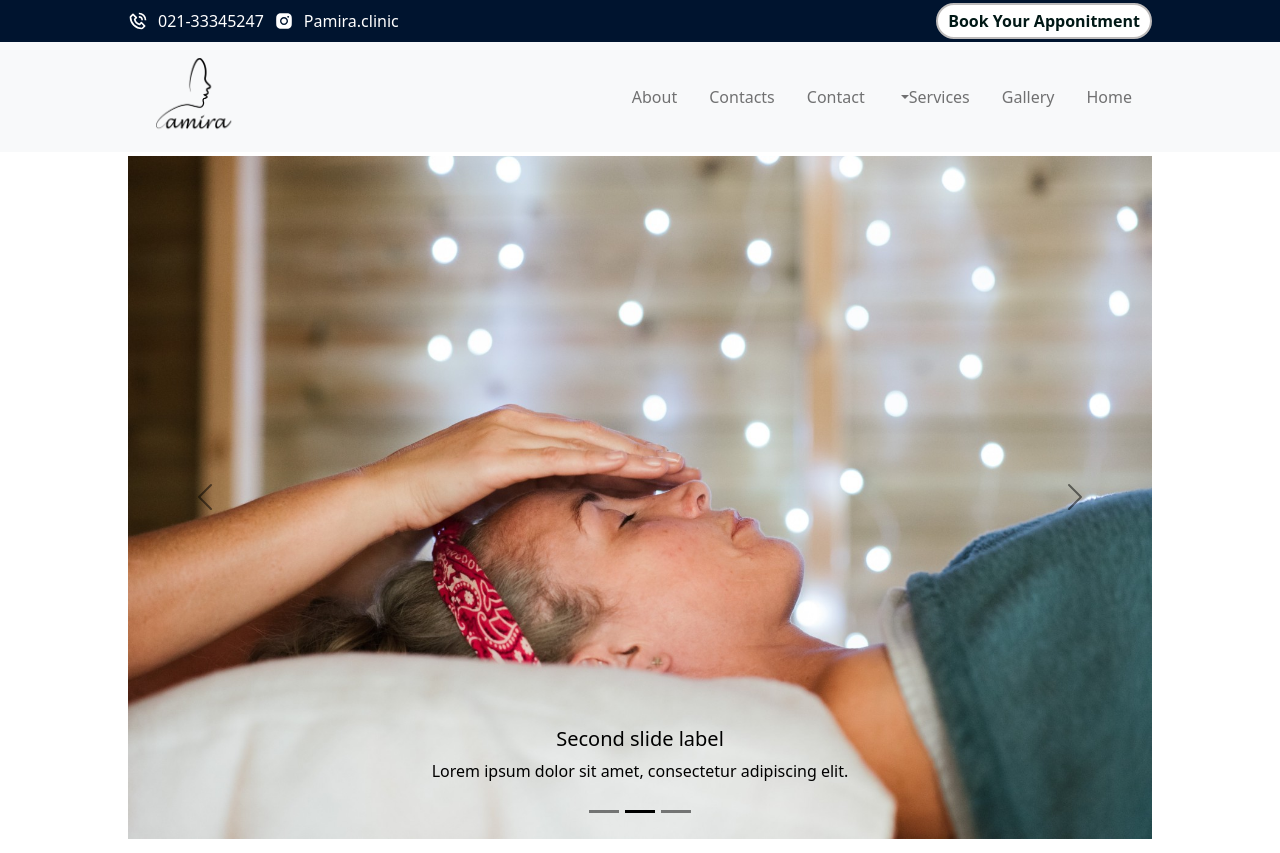
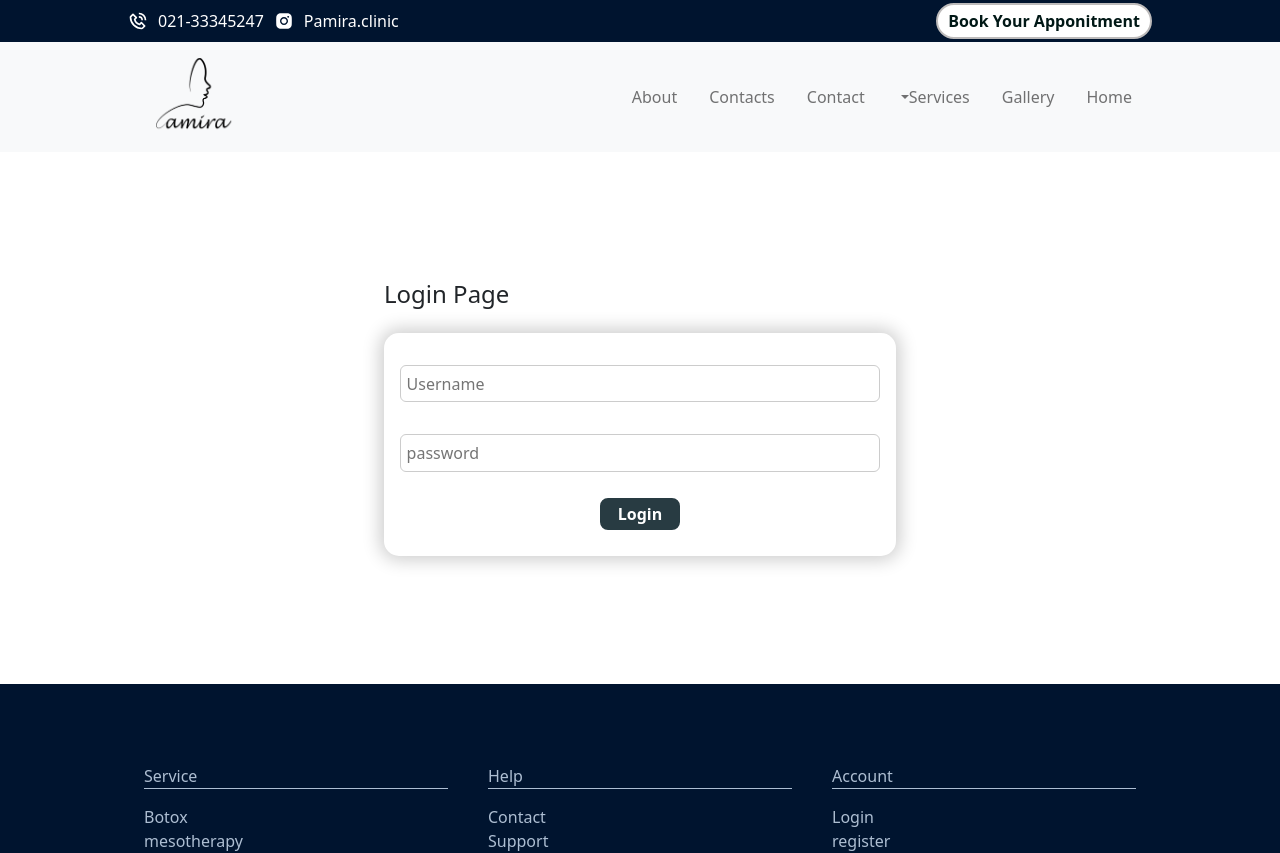
Before and after one commit to Syousef-zadeh/Pamira, a React (Create React App) app: page / in a window 1280 px wide. Shown: the top 853 px of the page. Built offline with nearby package versions, Linux system fonts and the light colour scheme; no server answers.

Commit message:
redirect

```diff
--- a/src/App.js
+++ b/src/App.js
@@ -11,8 +11,11 @@
 import Login from "./Pages/Login/login";
 import Dashboard from "./Pages/Dashboard/Dashboard";
 import useToken from "./components/useToken/useToken";
+import { useHistory } from "react-router-dom";
+
+
 function App() {
-
+  const history = useHistory();
   const { setToken, token } = useToken();
   return (
     <BrowserRouter>
@@ -22,8 +25,7 @@
           <Route path="/contact" component={Contact} />
           <Route path="/Mbi-calculate" component={Mbi} />
           <Route path="/book-appointment" component={Booking} />
-          <Route
-            path="/dashboard"
+          <Route onClick={()=>history.push("/dashboard")}
             component={() =>
               token && token.length > 1 ? (
                 <Dashboard setToken={setToken} />
--- a/src/components/Headers/components/NavBar.js
+++ b/src/components/Headers/components/NavBar.js
@@ -2,7 +2,6 @@
 import { Navbar, Container, Nav, NavDropdown } from "react-bootstrap";
 import styles from "./NavBar.module.css";
 import logo from "../../../assets/pamira.png";
-import { Link } from "react-router-dom";
 import { useHistory } from "react-router-dom";
 
 const NavBar = () => {
```
Also changed, not shown: 1 other file (tests, documents, lock files or other folders).
